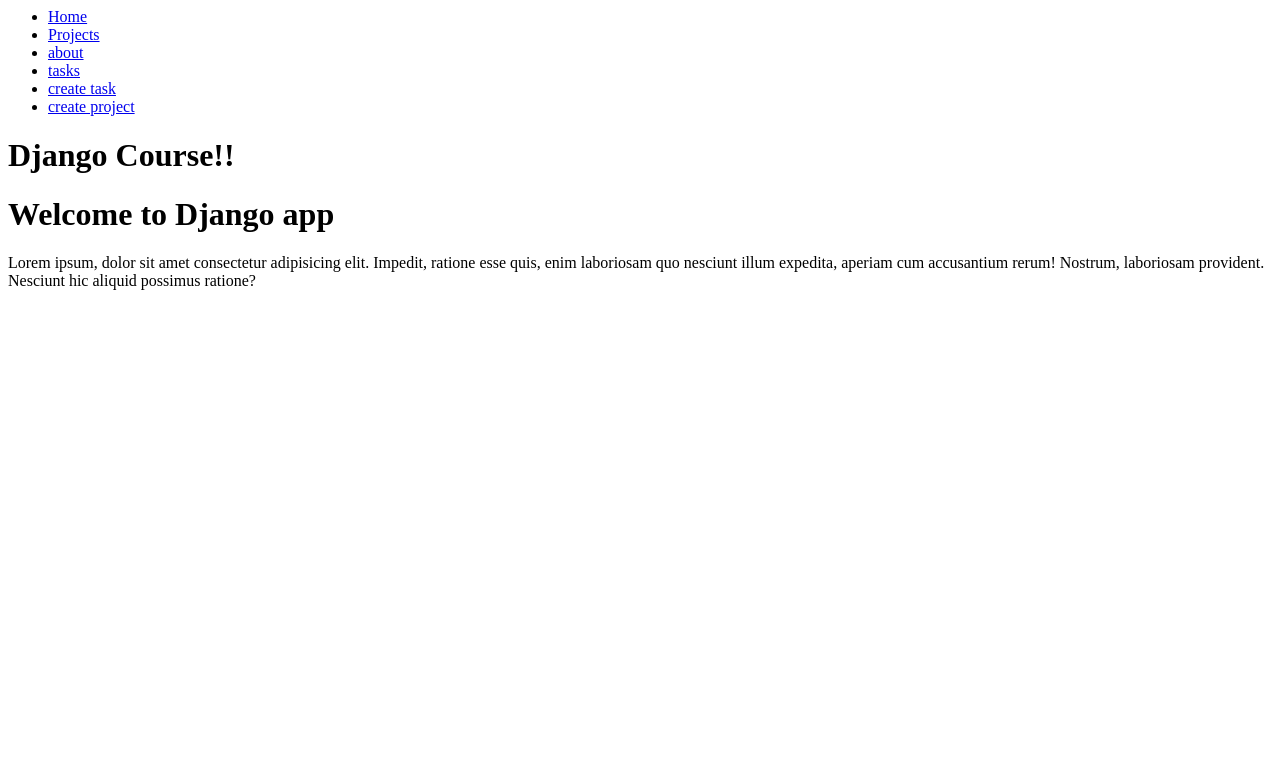
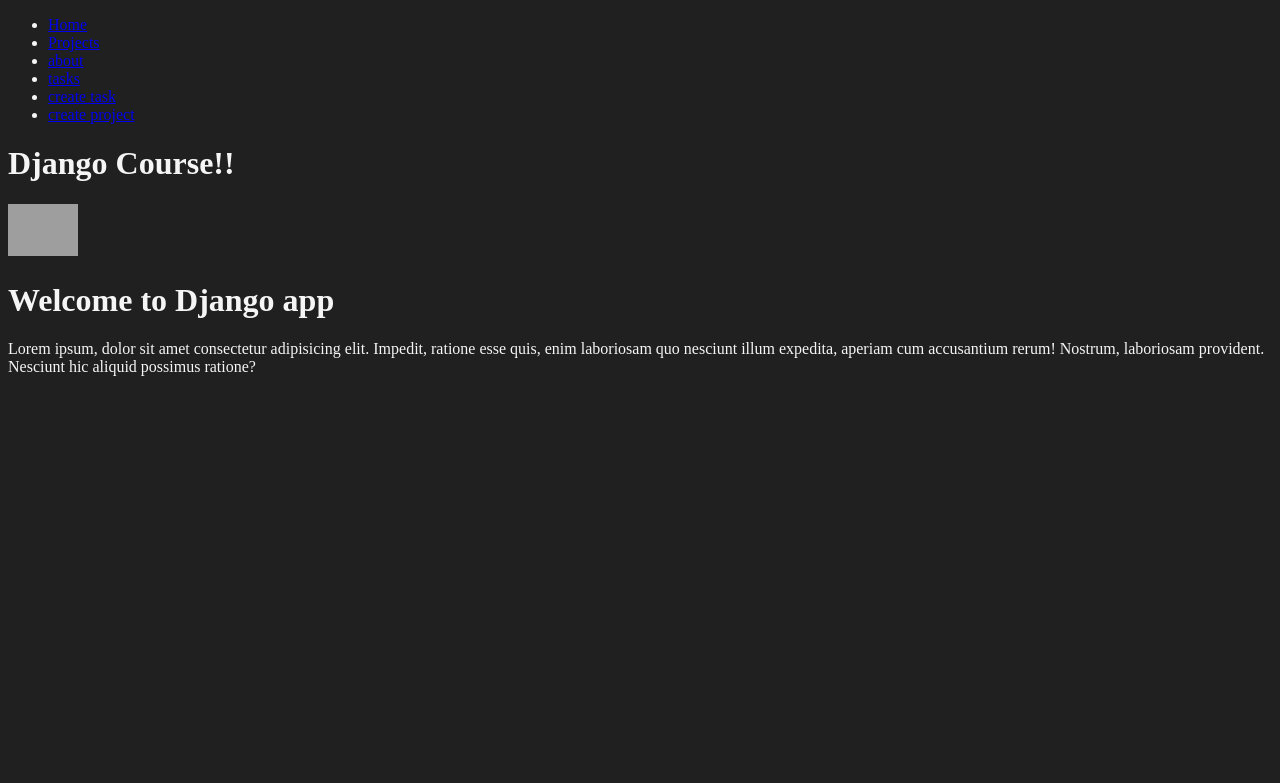
Before and after one commit to lucaSinEse/Cursos-y-Proyectos, a Django app: page /index/ in a window 1280 px wide. Shown: the top 783 px of the page. Run offline with Django 5.2, Linux system fonts and the light colour scheme; grey boxes are pictures that could not be loaded.

Commit message:
static files

```diff
--- /dev/null
+++ b/Django/myapp/static/styles/main.css
@@ -0,0 +1,4 @@
+body{
+    background: #202020;
+    color: whitesmoke;
+}
--- a/Django/myapp/templates/index.html
+++ b/Django/myapp/templates/index.html
@@ -1,7 +1,8 @@
 {% extends 'layouts/base.html' %}
-
+{% load static %}
 {% block content %}
 <h1>{{title}}</h1>
+<img src="{% static 'facundo.jpeg' %}" alt="" width="70">
 <h1>Welcome to Django app</h1>
 <p>Lorem ipsum, dolor sit amet consectetur adipisicing elit. Impedit, ratione esse quis, enim laboriosam quo nesciunt illum expedita, aperiam cum accusantium rerum! Nostrum, laboriosam provident. Nesciunt hic aliquid possimus ratione?</p>
 {% endblock %}
--- a/Django/myapp/templates/layouts/base.html
+++ b/Django/myapp/templates/layouts/base.html
@@ -1,3 +1,13 @@
+{% load static %}
+<!DOCTYPE html>
+<html lang="en">
+<head>
+    <meta charset="UTF-8">
+    <meta name="viewport" content="width=device-width, initial-scale=1.0">
+    <title>Django Project</title>
+    <link rel="stylesheet" href= "{% static '/styles/main.css' %}">
+</head>
+<body>
     <nav>
         <ul>
             <li>
@@ -23,3 +33,5 @@
 
     {% block content %}
     {% endblock %}
+</body>
+</html>
```
Also changed, not shown: 1 other file. Lines whose indentation alone changed are shown as unchanged.
